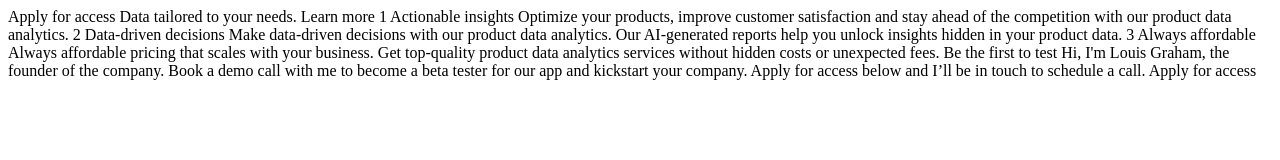
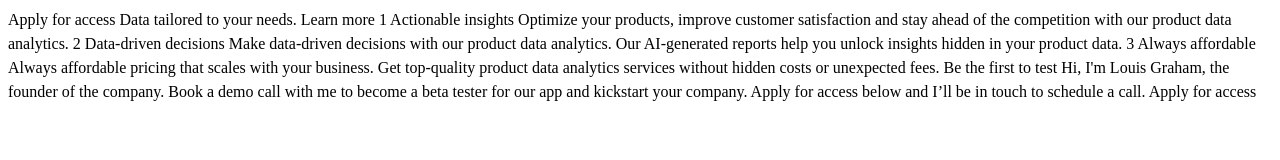
Before and after one commit to Matthieu83600/Workit-landing-page, a plain HTML site: page index.html in a window 1280 px wide. Drawn offline with Linux system fonts and the light colour scheme.

Commit message:
style: add reset css

```diff
--- /dev/null
+++ b/css/reset.css
@@ -0,0 +1,90 @@
+/* Box sizing rules */
+*,
+*::before,
+*::after {
+  box-sizing: border-box;
+}
+
+/* Prevent font size inflation */
+html {
+  -moz-text-size-adjust: none;
+  -webkit-text-size-adjust: none;
+  text-size-adjust: none;
+}
+
+/* Remove default margin in favour of better control in authored CSS */
+body,
+h1,
+h2,
+h3,
+h4,
+p,
+figure,
+blockquote,
+dl,
+dd {
+  margin-block-end: 0;
+}
+
+/* Remove list styles on ul, ol elements with a list role, which suggests default styling will be removed */
+ul[role="list"],
+ol[role="list"] {
+  list-style: none;
+}
+
+/* Set core body defaults */
+body {
+  min-height: 100vh;
+  line-height: 1.5;
+}
+
+/* Set shorter line heights on headings and interactive elements */
+h1,
+h2,
+h3,
+h4,
+button,
+input,
+label {
+  line-height: 1.1;
+}
+
+/* Balance text wrapping on headings */
+h1,
+h2,
+h3,
+h4 {
+  text-wrap: balance;
+}
+
+/* A elements that don't have a class get default styles */
+a:not([class]) {
+  text-decoration-skip-ink: auto;
+  color: currentColor;
+}
+
+/* Make images easier to work with */
+img,
+picture {
+  max-width: 100%;
+  display: block;
+}
+
+/* Inherit fonts for inputs and buttons */
+input,
+button,
+textarea,
+select {
+  font-family: inherit;
+  font-size: inherit;
+}
+
+/* Make sure textareas without a rows attribute are not tiny */
+textarea:not([rows]) {
+  min-height: 10em;
+}
+
+/* Anything that has been anchored to should have extra scroll margin */
+:target {
+  scroll-margin-block: 5ex;
+}
--- a/index.html
+++ b/index.html
@@ -1,49 +1,20 @@
 <!DOCTYPE html>
 <html lang="en">
-<head>
-  <meta charset="UTF-8">
-  <meta name="viewport" content="width=device-width, initial-scale=1.0">
+  <head>
+    <meta charset="UTF-8" />
+    <meta name="viewport" content="width=device-width, initial-scale=1.0" />
 
-  <link rel="icon" type="image/png" sizes="32x32" href="./assets/images/favicon-32x32.png">
-
-  <title>Frontend Mentor | Workit landing page</title>
-</head>
-<body>
-
-  Apply for access
-
-  Data tailored to your needs.
-
-  Learn more
-
-  1
-
-  Actionable insights
-
-  Optimize your products, improve customer satisfaction and stay ahead of the competition
-  with our product data analytics.
-
-  2
-
-  Data-driven decisions
-
-  Make data-driven decisions with our product data analytics. Our AI-generated reports help
-  you unlock insights hidden in your product data.
-
-  3
-
-  Always affordable
-
-  Always affordable pricing that scales with your business. Get top-quality product data
-  analytics services without hidden costs or unexpected fees.
-
-  Be the first to test
-
-  Hi, I'm Louis Graham, the founder of the company. Book a demo call with me to become a
-  beta tester for our app and kickstart your company. Apply for access below and I’ll be
-  in touch to schedule a call.
-
-  Apply for access
-
-</body>
+    <link rel="icon" type="image/png" sizes="32x32" href="./assets/images/favicon-32x32.png" />
+    <link rel="stylesheet" href="./css/reset.css" />
+    <title>Frontend Mentor | Workit landing page</title>
+  </head>
+  <body>
+    Apply for access Data tailored to your needs. Learn more 1 Actionable insights Optimize your products, improve
+    customer satisfaction and stay ahead of the competition with our product data analytics. 2 Data-driven decisions
+    Make data-driven decisions with our product data analytics. Our AI-generated reports help you unlock insights hidden
+    in your product data. 3 Always affordable Always affordable pricing that scales with your business. Get top-quality
+    product data analytics services without hidden costs or unexpected fees. Be the first to test Hi, I'm Louis Graham,
+    the founder of the company. Book a demo call with me to become a beta tester for our app and kickstart your company.
+    Apply for access below and I’ll be in touch to schedule a call. Apply for access
+  </body>
 </html>
```
